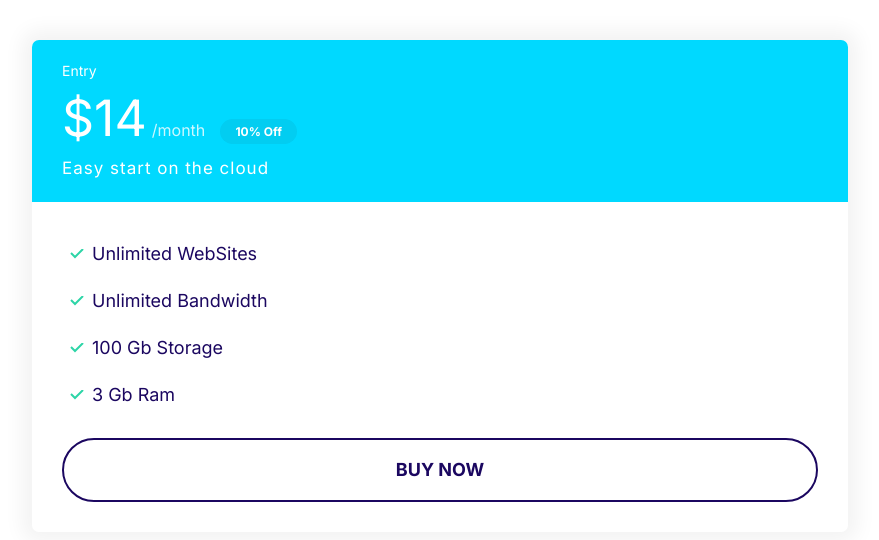
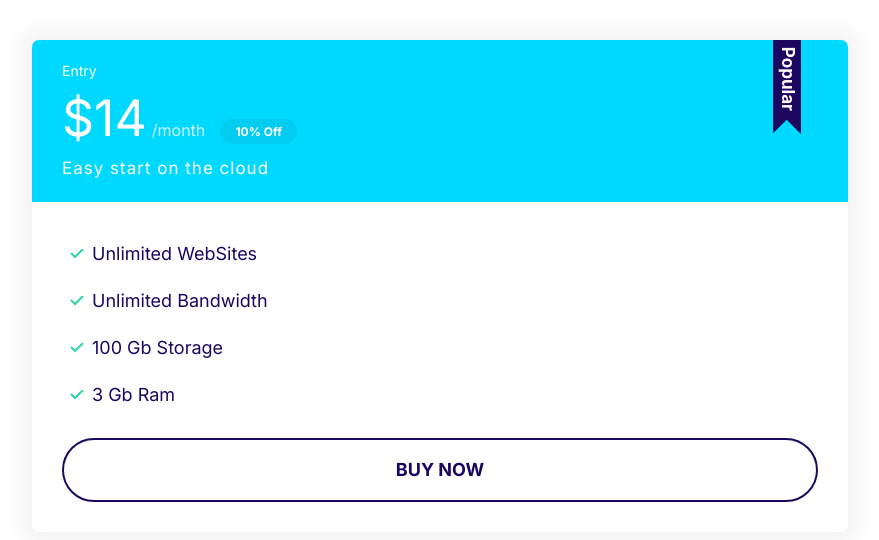
Before and after one commit to nogayhusrev/html-css-project, a plain HTML site: page index.html in a window 1280 px wide. Shown: the whole page, without its empty margins (8-887 px from the left). Drawn offline with Linux system fonts and the light colour scheme.

Commit message:
popular plan badge added

```diff
--- a/css/styles.css
+++ b/css/styles.css
@@ -337,6 +337,19 @@ a {
   margin-bottom: 2rem;
 }
 
+.plan--popular .card__header {
+  position: relative;
+}
+
+.plan--popular .card__header::before {
+  content: url(../images/popular.svg);
+  width: 40px;
+  display: inline-block;
+  position: absolute;
+  top: -6px;
+  right: 5%;
+}
+
 @media screen and (min-width: 1024px) {
   .plan__name {
     font-size: 1.4rem;
--- a/index.html
+++ b/index.html
@@ -14,7 +14,7 @@
   </head>
   <body>
     <div style="width: 70%; padding: 4rem">
-      <div class="plan">
+      <div class="plan plan--popular">
         <div class="card card--secondary">
           <header class="card__header">
             <h3 class="plan__name">Entry</h3>
```
Also changed, not shown: images/popular.svg (added), 1 other file.
